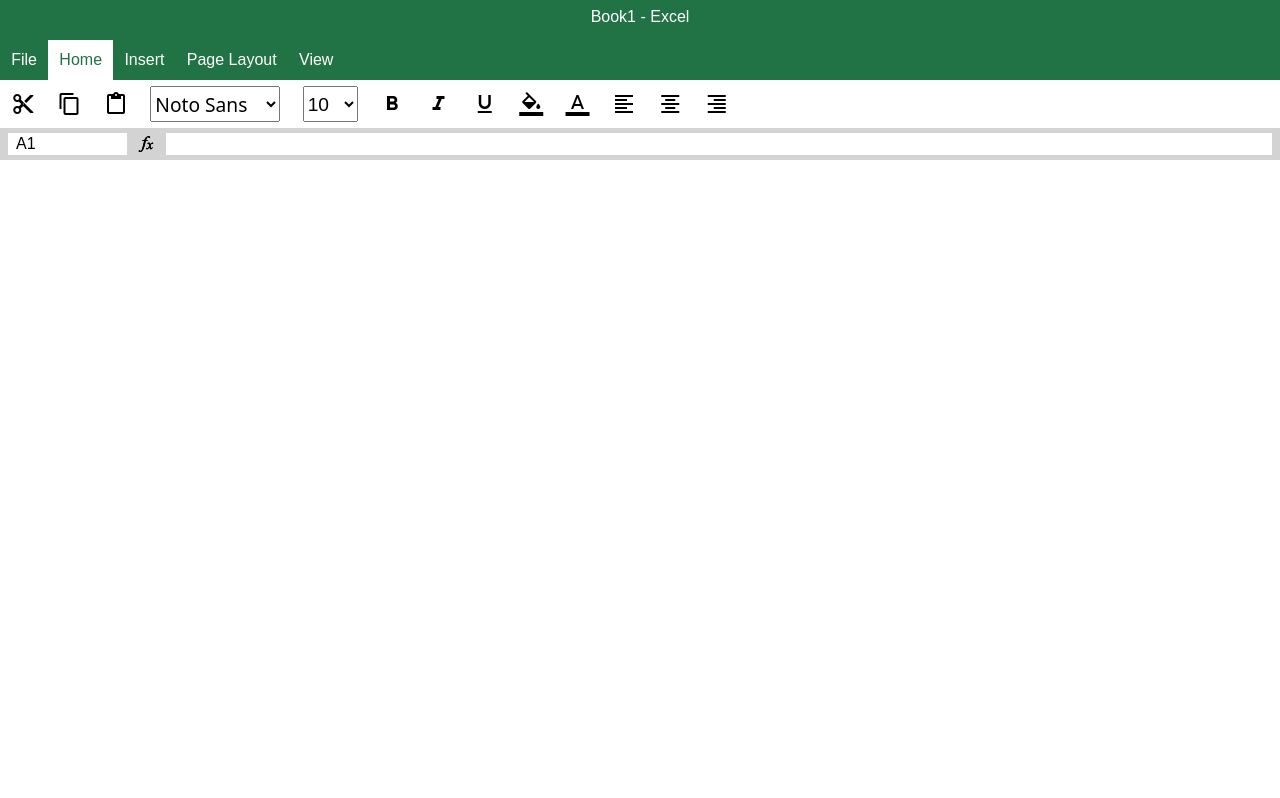
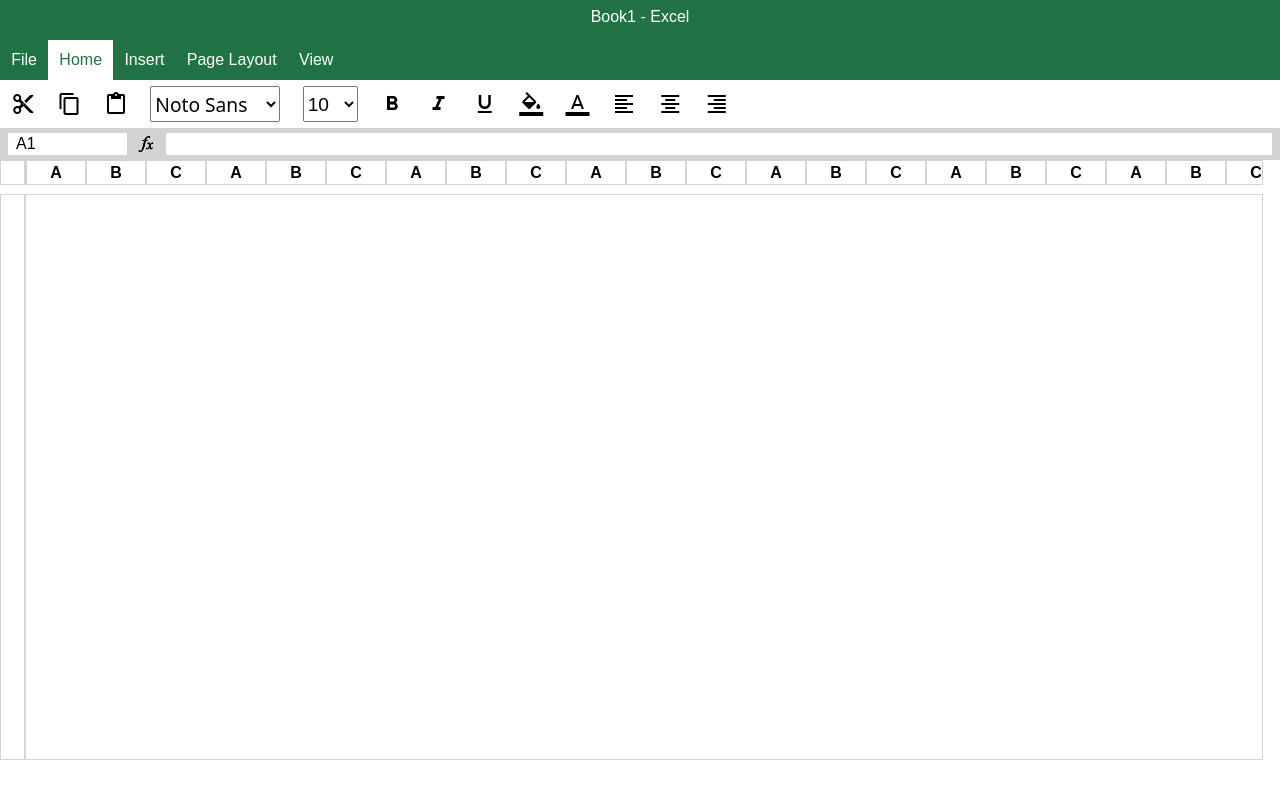
Before and after one commit to naman3112/excel-clone, a plain HTML site: page index.html in a window 1280 px wide. Drawn offline with Linux system fonts and the light colour scheme.

Commit message:
added cells and columns

```diff
--- a/index.html
+++ b/index.html
@@ -84,7 +84,50 @@
             </div>
             <div id="formula-input" contenteditable="true"></div>
         </div>
-        <div class="data-container"></div>
+
+        <div class="data-container">
+            <div id="select-all"></div>
+            <div id="columns">
+                <div class="column-name">A</div>
+                <div class="column-name">B</div>
+                <div class="column-name">C</div>
+                <div class="column-name">A</div>
+                <div class="column-name">B</div>
+                <div class="column-name">C</div>
+                <div class="column-name">A</div>
+                <div class="column-name">B</div>
+                <div class="column-name">C</div>
+                <div class="column-name">A</div>
+                <div class="column-name">B</div>
+                <div class="column-name">C</div>
+                <div class="column-name">A</div>
+                <div class="column-name">B</div>
+                <div class="column-name">C</div>
+                <div class="column-name">A</div>
+                <div class="column-name">B</div>
+                <div class="column-name">C</div>
+                <div class="column-name">A</div>
+                <div class="column-name">B</div>
+                <div class="column-name">C</div>
+                <div class="column-name">A</div>
+                <div class="column-name">B</div>
+                <div class="column-name">C</div>
+                <div class="column-name">A</div>
+                <div class="column-name">B</div>
+                <div class="column-name">C</div>
+                <div class="column-name">A</div>
+                <div class="column-name">B</div>
+                <div class="column-name">C</div>
+                <div class="column-name">A</div>
+                <div class="column-name">B</div>
+                <div class="column-name">C</div>
+                <div class="column-name">A</div>
+                <div class="column-name">B</div>
+                <div class="column-name">C</div>
+            </div>
+            <div id="rows"></div>
+            <div id="cells"></div>
+        </div>
         <div class="sheet-bar"></div>
     </div>
 </body>
--- a/style.css
+++ b/style.css
@@ -1,5 +1,6 @@
 body{
     margin: 0;
+    overflow: hidden;
 }
 *{
     box-sizing: border-box;
@@ -126,3 +127,49 @@ body{
     background-color: #fff;
 
 }
+.data-container {
+    display: flex;
+    height: 76vh;
+    flex-direction: row;
+    flex-wrap: wrap;
+    overflow: scroll;
+    width: 100vw;
+}
+
+#select-all {
+    width: 25px;
+    height: 25px;
+    border: 1px solid lightgray;
+}
+
+#columns {
+    height: 25px;
+    width: calc(100vw - 42px);
+    border: 1px solid lightgray;
+    display: flex;
+    flex-direction: row;
+}
+
+#rows {
+    width: 25px;
+    height: calc(76vh - 42px);
+    border: 1px solid lightgray;
+}
+
+#cells {
+    width: calc(100vw - 42px);
+    height: calc(76vh - 42px);
+    border: 1px solid lightgray;
+}
+
+.column-name {
+    min-width: 60px;
+    width: 60px;
+    border-right: 1px solid lightgray;
+    border-left: 1px solid lightgray;
+    height: 100%;
+    display: flex;
+    justify-content: center;
+    align-items: center;
+    font-weight: 600;
+}
```
